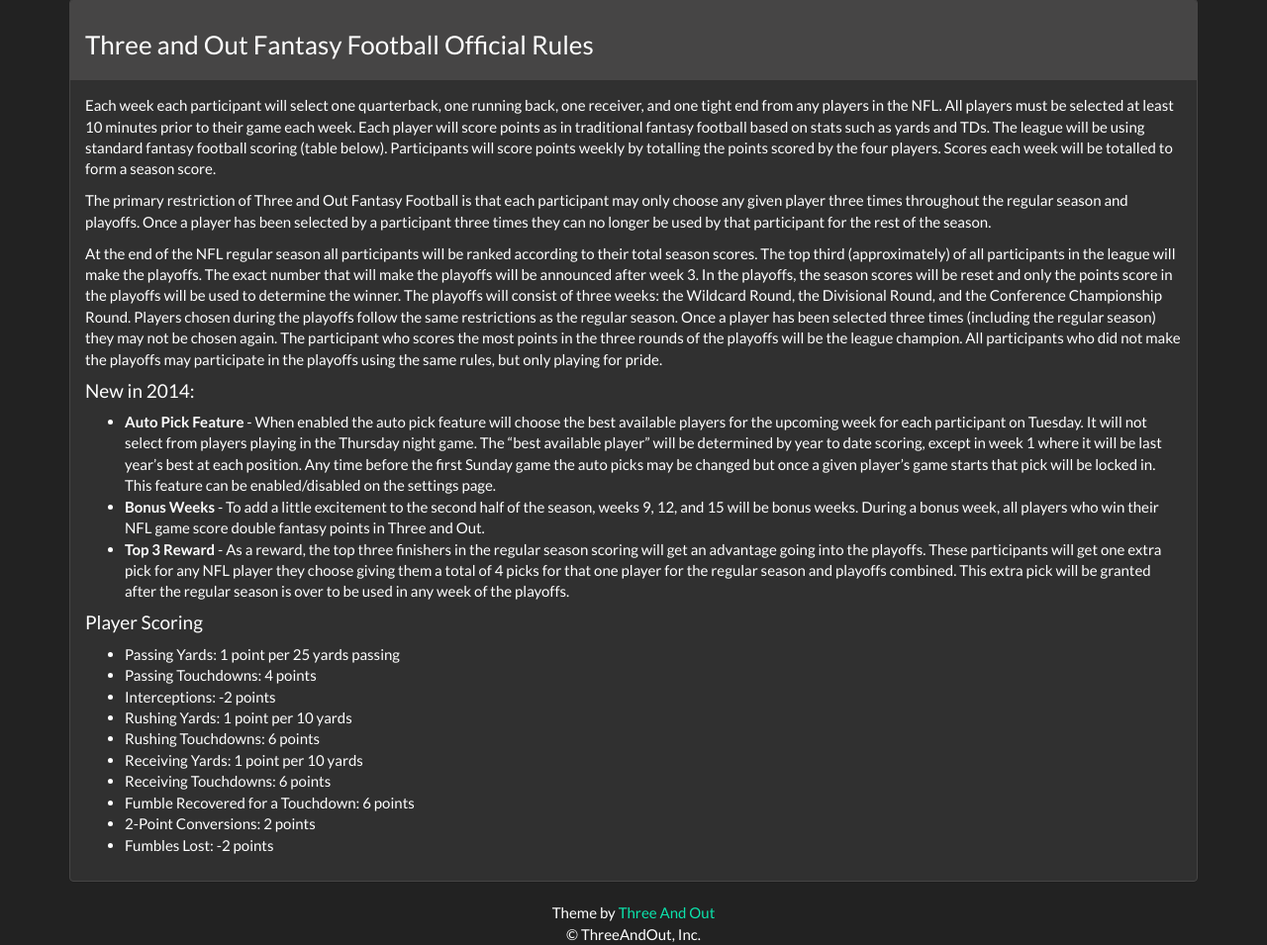
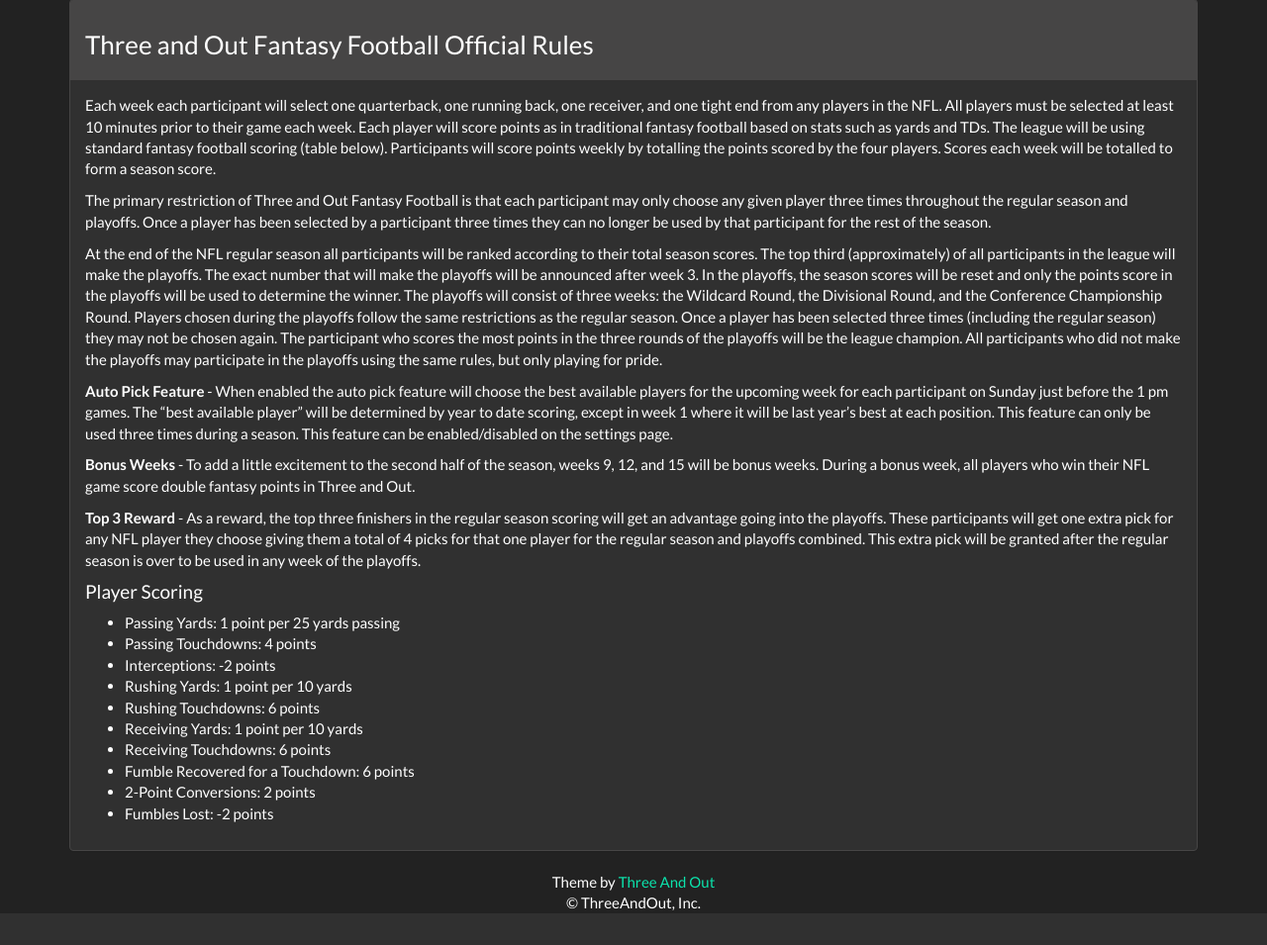
Before and after one commit to jxp360/threeandout, a Django app: template threeandout/threeandout/apps/ff_core/templates/ff_core/rules.html in a window 1280 px wide. Shown: the part 82-1037 px from the top of the page at 99% size. After the commit the page ends 1005 px from the top, so only its background shows below. Run offline with Django 3.2, Linux system fonts and the light colour scheme; the template is opened without the code that fills it, so the values that code supplies are empty; parts of the project's set-up code (start-up, migrations or seed data) failed here and were passed over; some libraries are stand-ins or nearby versions.

Commit message:
Updated Rules to removed references to 'new' features that aren't new anymore

```diff
--- a/threeandout/threeandout/apps/ff_core/templates/ff_core/rules_body.html
+++ b/threeandout/threeandout/apps/ff_core/templates/ff_core/rules_body.html
@@ -9,18 +9,15 @@
 </p>
 
 <p>
-<h4> New in 2014: </h4>
-<ul>
-<li>
-<b>Auto Pick Feature </b>- When enabled the auto pick feature will choose the best available players for the upcoming week for each participant on Tuesday.  It will not select from players playing in the Thursday night game.  The “best available player” will be determined by year to date scoring, except in week 1 where it will be last year’s best at each position.  Any time before the first Sunday game the auto picks may be changed but once a given player’s game starts that pick will be locked in.  This feature can be enabled/disabled on the settings page.
-</li>
-<li>
+<b>Auto Pick Feature </b>- When enabled the auto pick feature will choose the best available players for the upcoming week for each participant on Sunday just before the 1 pm games. The “best available player” will be determined by year to date scoring, except in week 1 where it will be last year’s best at each position.  This feature can only be used three times during a season.  This feature can be enabled/disabled on the settings page.
+</p>
+
+<p>
 <b>Bonus Weeks </b>- To add a little excitement to the second half of the season, weeks 9, 12, and 15 will be bonus weeks.  During a bonus week, all players who win their NFL game score double fantasy points in Three and Out.
-</li>
-<li>
+</p>
+
+<p>
 <b>Top 3 Reward </b>-  As a reward, the top three finishers in the regular season scoring will get an advantage going into the playoffs.  These participants will get one extra pick for any NFL player they choose giving them a total of 4 picks for that one player for the regular season and playoffs combined.  This extra pick will be granted after the regular season is over to be used in any week of the playoffs.
-</li>
-</ul>
 </p>
 
 <p>
```
